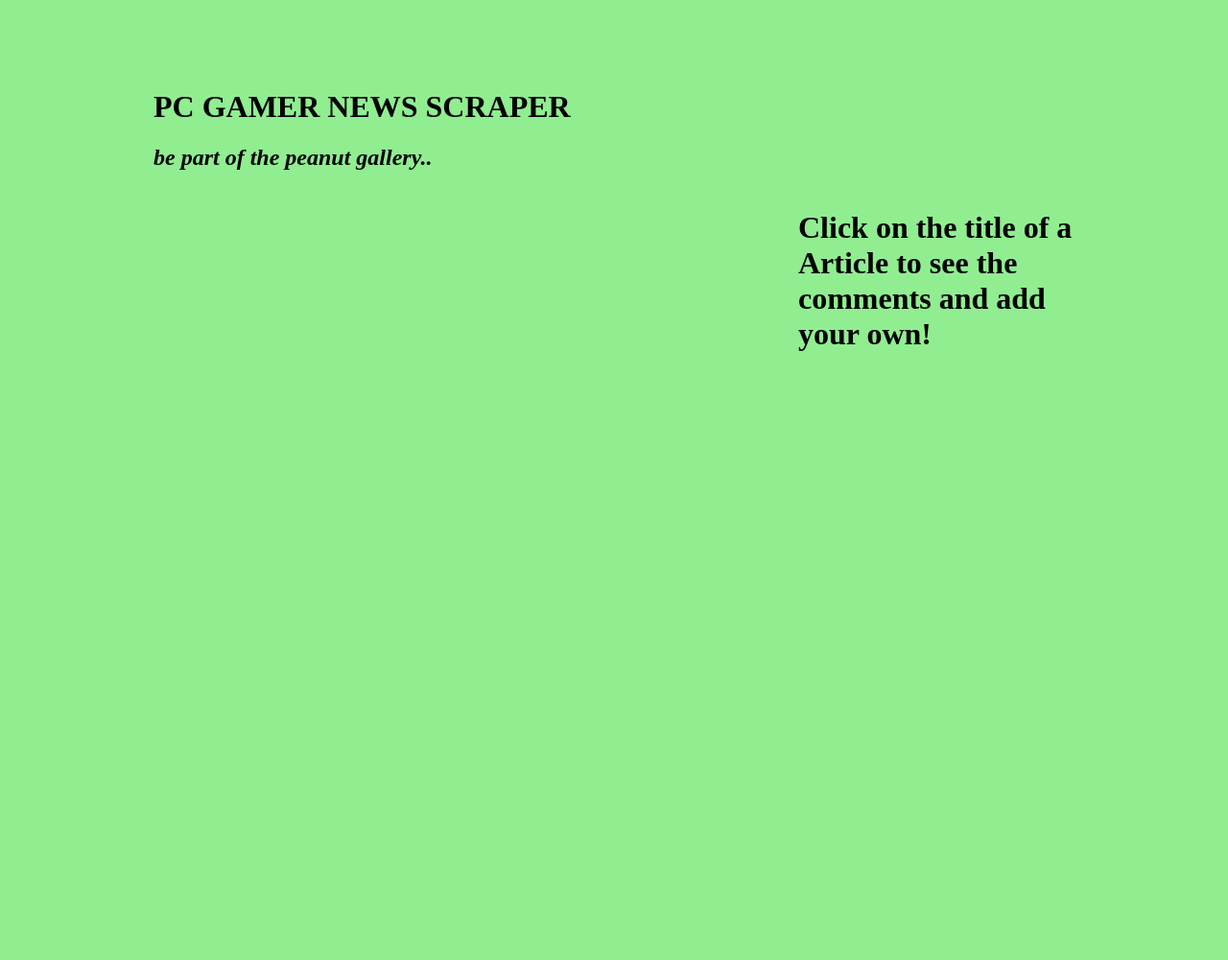
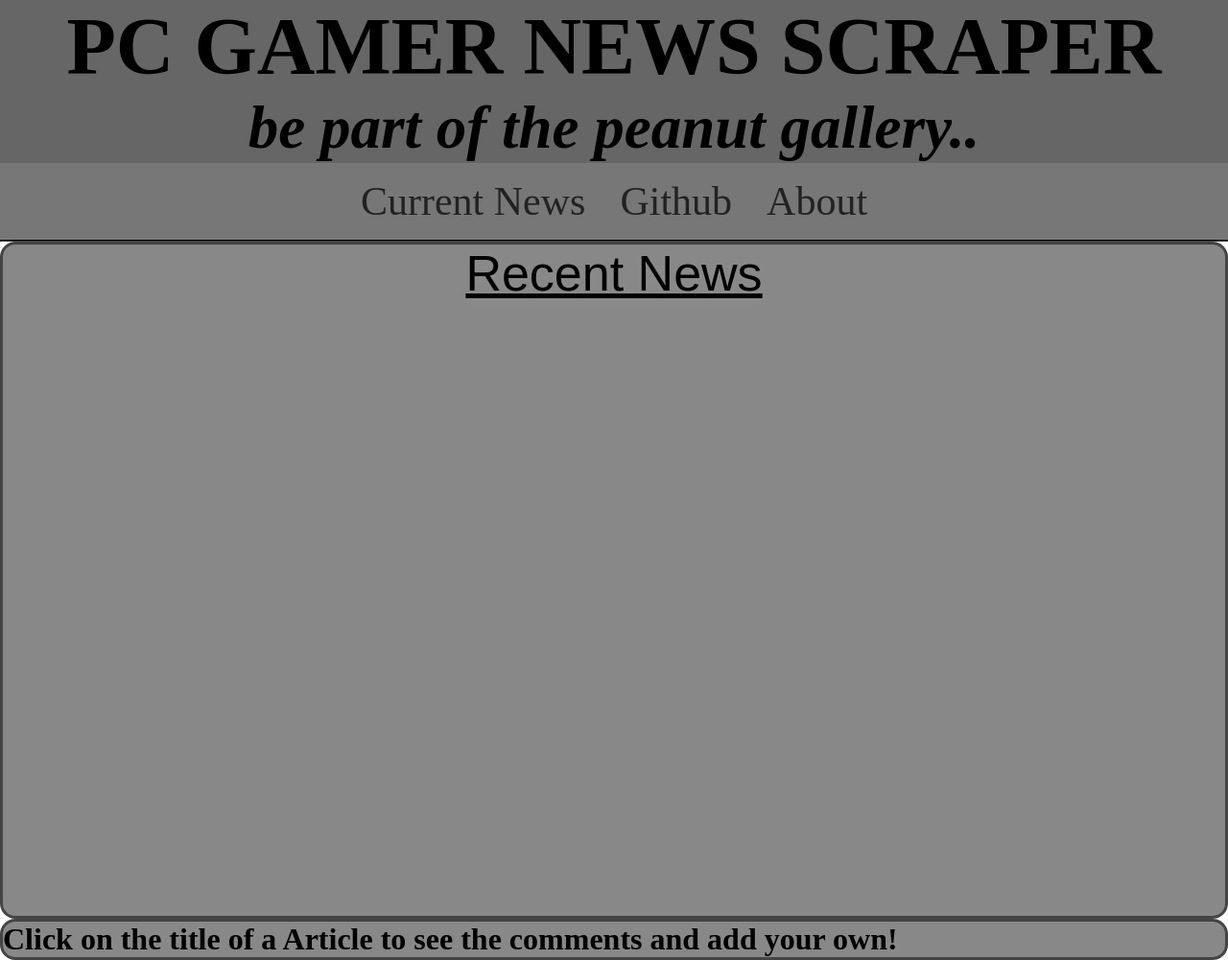
Before and after one commit to jaknowles97/PC-Gamer-News-Scraper, a website: page public/index.html in a window 1280 px wide. Shown: the whole page at 96% size. Before the commit the page ends 910 px from the top, so only its background shows below. Drawn offline with nearby package versions, Linux system fonts and the light colour scheme; no server answers.

Commit message:
basic html structure created

```diff
--- a/models/Article.js
+++ b/models/Article.js
@@ -28,6 +28,11 @@
       required: true,
       unique: true
   },
+  time: {
+    type: String,
+    required: false,
+    unique: false
+  },
   img: {
     type: String,
     required: false
--- a/public/app.js
+++ b/public/app.js
@@ -1,4 +1,4 @@
-$.getJSON("/articles", function(data) {
+$.get("/articles", function(data) {
     // For each one
     for (var i = 0; i < data.length; i++) {
       // Display the apropos information on the page
@@ -13,7 +13,7 @@
 
 
 
-$(document).on("click", ".article", function(e) {
+$(document).on("click", ".article", function() {
     // Empty the notes from the note section
     $("#notes").empty();
     // Save the id from the p tag
--- /dev/null
+++ b/public/assets/css/index.css
@@ -0,0 +1,57 @@
+*{margin:0;padding:0; height: fit-content}
+/*
+#wrapper {
+    height: 100%;
+
+    background: #888;
+} */
+
+nav {
+    text-align: center;
+    background-color: #777;
+}
+
+.nav-link  {
+    display: inline-block;
+    text-decoration: none;
+    font-size: 42px;
+    padding: 1rem;
+    color: #222;
+}
+
+hr {
+    background-color: #444;
+    color: #444;
+    border-color: #444;
+
+}
+
+header {
+    width: 100%;
+    text-align: center;
+    /* max-height: 500px; */
+    font-size: 42px;
+    background: #666;
+}
+
+#articles {
+    border-radius: 1rem;
+    border: 3px #444 solid;
+    height: 700px;
+    background-color: #888;
+}
+
+.news-head {
+    text-align: center;
+    font-size: 52px;
+    font-weight: 300;
+    font-family: Arial, Helvetica, sans-serif;
+    text-shadow: 0px 2px 10px rgba(255, 255, 255, .05);
+    text-decoration: underline;
+}
+
+#notes {
+    border-radius: 1rem;
+    border: 3px #444 solid;
+    background: #888;
+}
--- a/public/index.html
+++ b/public/index.html
@@ -2,60 +2,29 @@
 <html lang="en-us">
   <head>
     <meta charset="UTF-8">
-    <title>Scraping With Mongoose</title>
-    <style>
-      body { background-color: lightgreen; }
-      #wrapper {
-        width: 960px;
-        margin-left: auto;
-        margin-right: auto;
-        padding-top: 5%;
-      }
-      #articles {
-        display: inline-block;
-        overflow: auto;
-        width: 60%;
-        height: 700px;
-      }
-      #notes {
-        float: right;
-        width: 30%;
-      }
-      .noteTable {
-        background-color: whitesmoke;
-        color: #444;
-        padding: 10px;
-        border: 3px solid black;
-      }
-      .comment {
-        background-color: lightblue;
-        padding: 3px;
-        margin-bottom: 5px;
-      }
-      textarea, input {
-        display: block;
-        width: 100%;
-        background-color: #FCF5C7;
-      }
-      input {
-        height: 36px;
-        font-size: 24px;
-      }
-      textarea {
-        height: 200px;
-        font-size: 18px;
-      }
-    </style>
+    <title>PC News Scraper</title>
+    <link rel="stylesheet" href="./assets/css/index.css">
   </head>
   <body>
-    <div id="wrapper">
-      <h1>PC GAMER NEWS SCRAPER</h1>
-      <h2><i>be part of the peanut gallery..</i></h2>
-      <div id="articles"></div>
+    <header>
+        <h1>PC GAMER NEWS SCRAPER</h1>
+        <h2><i>be part of the peanut gallery..</i></h2>
+    </header>
+    <nav>
+        <a class="nav-link" href="/">Current News</a>
+        <a class="nav-link" href="/">Github</a>
+        <a class="nav-link" href="/">About</a>
+    </nav>
+
+    <main id="wrapper">
+      <hr>
+      <div id="articles">
+        <h2 class="news-head">Recent News</h2>
+      </div>
       <div id="notes">
         <h1>Click on the title of a Article to see the comments and add your own!</h1>
       </div>
-    </div>
+    </main>
     <script src="https://cdnjs.cloudflare.com/ajax/libs/jquery/3.2.1/jquery.min.js"></script>
     <script src="app.js"></script>
   </body>
```
Also changed, not shown: server.js (+8 -0 lines).
